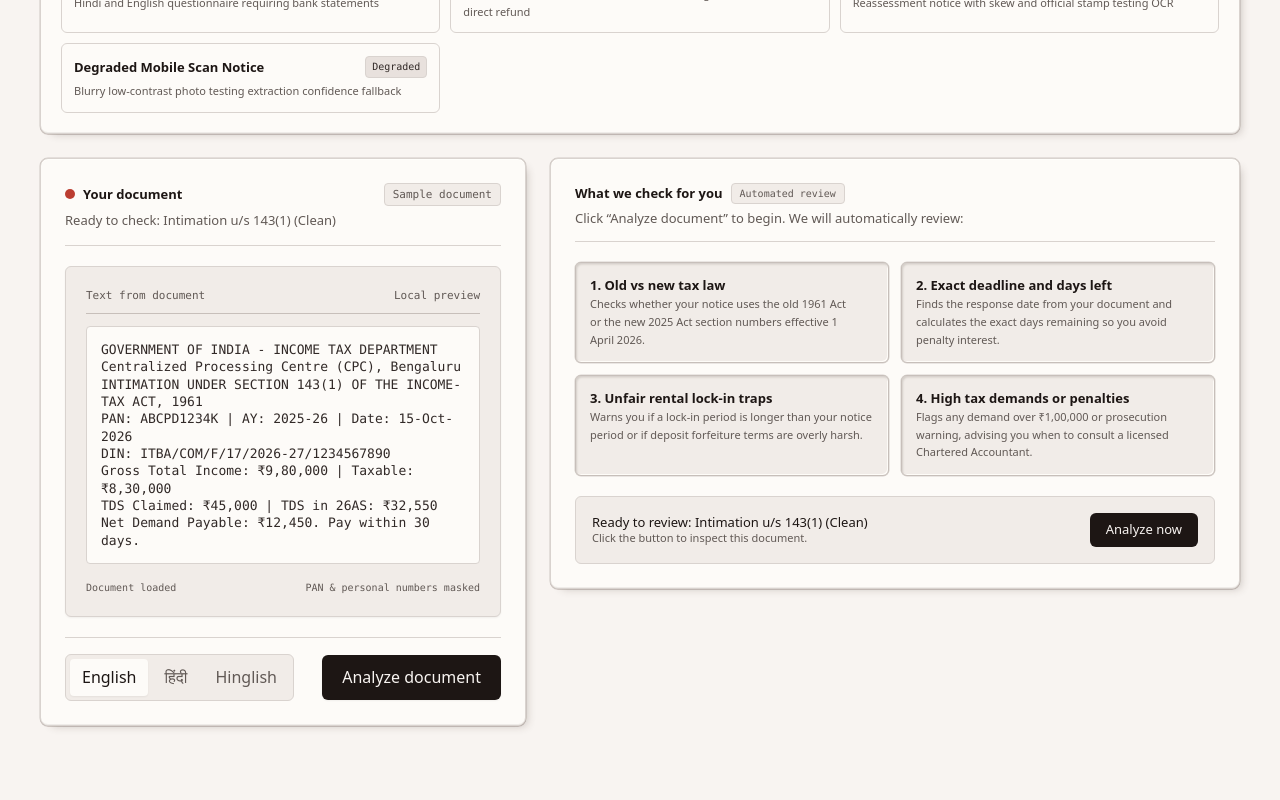
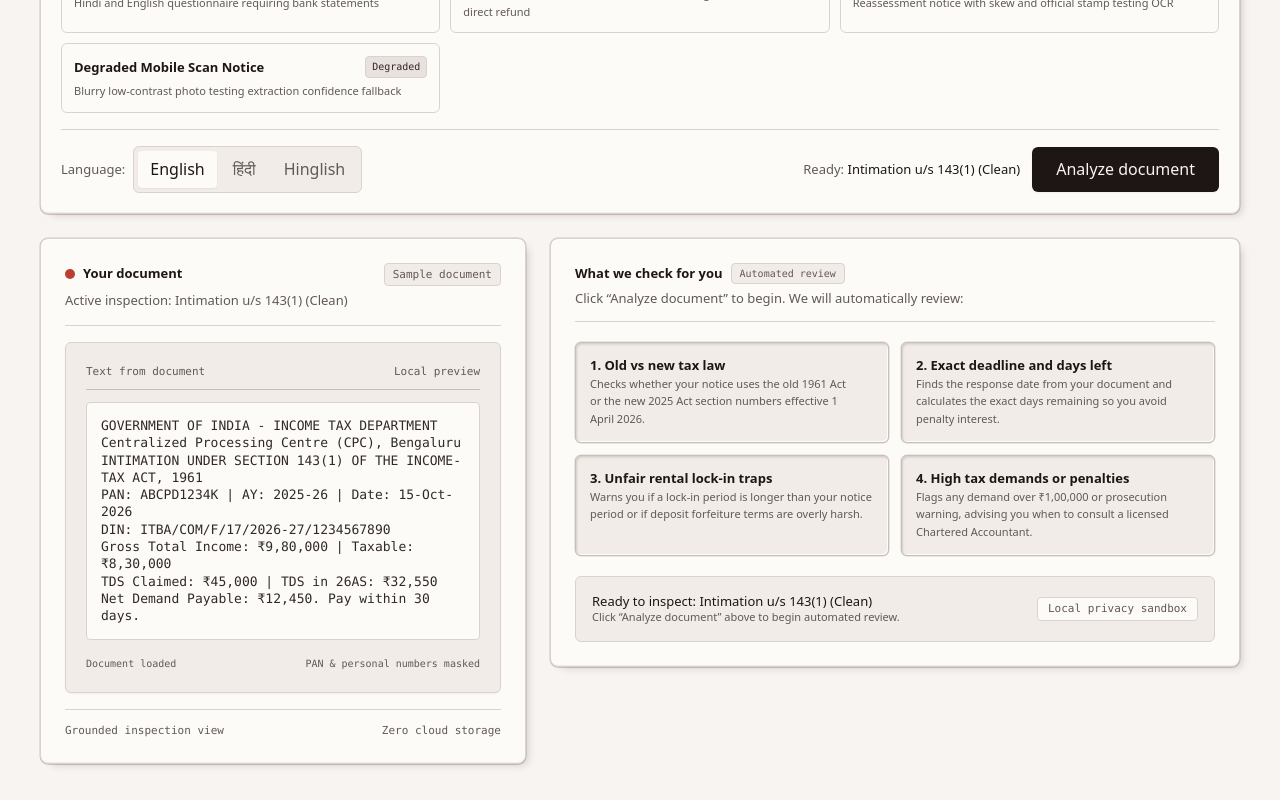
Before and after one commit to Anhad-Sharma-26/dastaavault, a Next.js app: page / in a window 1280 px wide. Shown: the part 800-1600 px from the top of the page. Built offline with nearby package versions, Linux system fonts and the light colour scheme; a web font is replaced by a local one.

Commit message:
fix(ui): eliminate duplicate document preview, reorder action controls above review progress, and align BharatCode endpoint

```diff
--- a/src/app/page.tsx
+++ b/src/app/page.tsx
@@ -241,6 +241,78 @@ export default function Home() {
               disabled={isAnalyzing}
             />
           )}
+
+          {/* Action Row: Language Selector + Analyze Document CTA */}
+          <div className="pt-4 border-t border-[var(--color-rule)] flex flex-col sm:flex-row items-stretch sm:items-center justify-between gap-3">
+            <div className="flex items-center gap-2">
+              <span className="text-xs font-medium text-[var(--color-muted)]">Language:</span>
+              <div className="flex items-center gap-1 bg-[var(--color-paper-2)] p-1 rounded-[var(--radius-input)] border border-[var(--color-rule)]">
+                <button
+                  type="button"
+                  disabled={isAnalyzing}
+                  onClick={() => setLanguage("en")}
+                  className={`px-3 py-1.5 rounded-[calc(var(--radius-input)-2px)] text-xs font-medium transition-colors whitespace-nowrap focus-visible:outline-2 focus-visible:outline-[var(--color-focus)] cursor-pointer ${
+                    language === "en"
+                      ? "bg-[var(--color-cotton)] text-[var(--color-ink)] shadow-xs"
+                      : "text-[var(--color-muted)] hover:text-[var(--color-ink)]"
+                  }`}
+                >
+                  English
+                </button>
+                <button
+                  type="button"
+                  disabled={isAnalyzing}
+                  onClick={() => setLanguage("hi")}
+                  className={`px-3 py-1.5 rounded-[calc(var(--radius-input)-2px)] text-xs font-medium transition-colors whitespace-nowrap focus-visible:outline-2 focus-visible:outline-[var(--color-focus)] cursor-pointer ${
+                    language === "hi"
+                      ? "bg-[var(--color-cotton)] text-[var(--color-ink)] shadow-xs"
+                      : "text-[var(--color-muted)] hover:text-[var(--color-ink)]"
+                  }`}
+                >
+                  हिंदी
+                </button>
+                <button
+                  type="button"
+                  disabled={isAnalyzing}
+                  onClick={() => setLanguage("hinglish")}
+                  className={`px-3 py-1.5 rounded-[calc(var(--radius-input)-2px)] text-xs font-medium transition-colors whitespace-nowrap focus-visible:outline-2 focus-visible:outline-[var(--color-focus)] cursor-pointer ${
+                    language === "hinglish"
+                      ? "bg-[var(--color-cotton)] text-[var(--color-ink)] shadow-xs"
+                      : "text-[var(--color-muted)] hover:text-[var(--color-ink)]"
+                  }`}
+                >
+                  Hinglish
+                </button>
+              </div>
+            </div>
+
+            <div className="flex items-center gap-3">
+              {docName && (
+                <span className="text-xs text-[var(--color-muted)] truncate max-w-xs hidden md:inline">
+                  Ready: <strong className="font-medium text-[var(--color-ink)]">{docName}</strong>
+                </span>
+              )}
+              <button
+                type="button"
+                disabled={(!imageBase64 && !selectedDemoId) || isAnalyzing}
+                onClick={runAnalysis}
+                className={`py-2.5 px-6 rounded-[var(--radius-input)] text-xs font-semibold transition-colors flex items-center justify-center gap-2 whitespace-nowrap shadow-xs focus-visible:outline-2 focus-visible:outline-[var(--color-focus)] ${
+                  (!imageBase64 && !selectedDemoId) || isAnalyzing
+                    ? "bg-[var(--color-paper-3)] text-[var(--color-muted)] cursor-not-allowed"
+                    : "bg-[var(--color-ink)] hover:bg-[var(--color-ink-2)] text-[var(--color-paper)] cursor-pointer"
+                }`}
+              >
+                {isAnalyzing ? (
+                  <>
+                    <span className="w-3.5 h-3.5 border-2 border-[var(--color-paper)] border-t-transparent rounded-full animate-spin"></span>
+                    <span>Reviewing document…</span>
+                  </>
+                ) : (
+                  <span>Analyze document</span>
+                )}
+              </button>
+            </div>
+          </div>
         </div>
 
         {/* Step Indicator Scan Bar (Active during analysis) */}
@@ -258,11 +330,6 @@ export default function Home() {
               selectedDemoId={selectedDemoId}
               uploadedImageBase64={imageBase64}
               uploadedDocName={docName}
-              language={language}
-              onLanguageChange={setLanguage}
-              onAnalyze={runAnalysis}
-              isAnalyzing={isAnalyzing}
-              canAnalyze={Boolean(imageBase64 || selectedDemoId)}
             />
           </div>
 
@@ -350,21 +417,16 @@ export default function Home() {
                 <div className="p-4 rounded-[var(--radius-input)] bg-[var(--color-paper-2)] border border-[var(--color-rule)] flex flex-col sm:flex-row items-start sm:items-center justify-between gap-3 text-xs">
                   <div className="space-y-0.5">
                     <span className="font-medium text-[var(--color-ink)]">
-                      Ready to review: {docName || "your document"}
+                      Ready to inspect: {docName || "your document"}
                     </span>
                     <p className="text-[11px] text-[var(--color-muted)]">
-                      Click the button to inspect this document.
+                      Click “Analyze document” above to begin automated review.
                     </p>
                   </div>
 
-                  <button
-                    type="button"
-                    onClick={runAnalysis}
-                    disabled={isAnalyzing}
-                    className="px-4 py-2 rounded-[var(--radius-input)] bg-[var(--color-ink)] hover:bg-[var(--color-ink-2)] text-[var(--color-paper)] text-xs font-semibold whitespace-nowrap cursor-pointer transition-colors focus-visible:outline-2 focus-visible:outline-[var(--color-focus)]"
-                  >
-                    Analyze now
-                  </button>
+                  <span className="text-[11px] font-mono px-2.5 py-1 rounded bg-[var(--color-cotton)] border border-[var(--color-rule)] text-[var(--color-muted)] shrink-0">
+                    Local privacy sandbox
+                  </span>
                 </div>
               </div>
             )}
--- a/src/components/DocumentViewer.tsx
+++ b/src/components/DocumentViewer.tsx
@@ -2,33 +2,22 @@
 
 import React from "react";
 import { DEMO_SIMULATIONS } from "@/lib/demo-simulator";
-import type { Language } from "@/lib/types";
 
 interface DocumentViewerProps {
   selectedDemoId?: string | null;
   uploadedImageBase64?: string | null;
   uploadedDocName?: string | null;
-  language: Language;
-  onLanguageChange: (lang: Language) => void;
-  onAnalyze: () => void;
-  isAnalyzing: boolean;
-  canAnalyze: boolean;
 }
 
 export function DocumentViewer({
   selectedDemoId,
   uploadedImageBase64,
   uploadedDocName,
-  language,
-  onLanguageChange,
-  onAnalyze,
-  isAnalyzing,
-  canAnalyze,
 }: DocumentViewerProps) {
   const sim = selectedDemoId ? DEMO_SIMULATIONS[selectedDemoId] : null;
 
   return (
-    <div className="stationery-sheet p-5 sm:p-6 space-y-5 flex flex-col justify-between min-h-[560px]">
+    <div className="stationery-sheet p-5 sm:p-6 space-y-4 flex flex-col justify-between">
       {/* Document Sheet Header */}
       <div className="space-y-1.5 pb-4 border-b border-[var(--color-rule)]">
         <div className="flex items-center justify-between gap-2">
@@ -50,12 +39,12 @@ export function DocumentViewer({
 
         <p className="text-xs text-[var(--color-muted)]">
           {uploadedDocName
-            ? `Ready to check: ${uploadedDocName}`
+            ? `Active inspection: ${uploadedDocName}`
             : "Pick a sample document above or upload your own file to begin."}
         </p>
       </div>
 
-      {/* Document Body / Preview */}
+      {/* Document Body / Single Preview Desk */}
       <div className="flex-1 flex flex-col justify-center">
         {selectedDemoId && sim ? (
           <div className="rounded-[var(--radius-input)] bg-[var(--color-paper-2)] border border-[var(--color-rule)] p-4 sm:p-5 font-mono text-xs text-[var(--color-ink)] space-y-3 leading-relaxed shadow-xs">
@@ -64,7 +53,7 @@ export function DocumentViewer({
               <span>Local preview</span>
             </div>
 
-            <div className="whitespace-pre-wrap font-mono text-[11px] sm:text-xs text-[var(--color-ink-2)] bg-[var(--color-cotton)] p-3.5 rounded border border-[var(--color-rule)] max-h-[300px] overflow-y-auto">
+            <div className="whitespace-pre-wrap font-mono text-[11px] sm:text-xs text-[var(--color-ink-2)] bg-[var(--color-cotton)] p-3.5 rounded border border-[var(--color-rule)] max-h-[380px] overflow-y-auto">
               {sim.transcription}
             </div>
 
@@ -75,17 +64,18 @@ export function DocumentViewer({
           </div>
         ) : uploadedImageBase64 ? (
           <div className="rounded-[var(--radius-input)] bg-[var(--color-paper-2)] border border-[var(--color-rule)] p-4 flex flex-col items-center justify-center space-y-2">
-            <div className="max-h-[300px] w-full overflow-hidden rounded border border-[var(--color-rule)] bg-[var(--color-cotton)] flex items-center justify-center p-2">
+            <div className="max-h-[460px] w-full overflow-hidden rounded border border-[var(--color-rule)] bg-[var(--color-cotton)] flex items-center justify-center p-2">
               {/* eslint-disable-next-line @next/next/no-img-element */}
               <img
                 src={uploadedImageBase64}
                 alt="Document preview"
-                className="max-h-[280px] max-w-full object-contain"
+                className="max-h-[440px] max-w-full object-contain"
               />
             </div>
-            <span className="text-[11px] text-[var(--color-muted)] font-mono">
-              Ready to analyze
-            </span>
+            <div className="flex items-center justify-between w-full text-[10px] text-[var(--color-muted)] pt-1">
+              <span>Single page view</span>
+              <span>Local privacy sandbox</span>
+            </div>
           </div>
         ) : (
           <div className="border border-dashed border-[var(--color-rule-2)] rounded-[var(--radius-input)] p-8 text-center space-y-2 text-[var(--color-muted)] bg-[var(--color-paper)]">
@@ -102,63 +92,10 @@ export function DocumentViewer({
         )}
       </div>
 
-      {/* Action Controls & Language Bar */}
-      <div className="pt-4 border-t border-[var(--color-rule)] space-y-3">
-        <div className="flex flex-col sm:flex-row items-stretch sm:items-center justify-between gap-3">
-          {/* Language Selector */}
-          <div className="flex items-center gap-1 bg-[var(--color-paper-2)] p-1 rounded-[var(--radius-input)] border border-[var(--color-rule)]">
-            <button
-              type="button"
-              disabled={isAnalyzing}
-              onClick={() => onLanguageChange("en")}
-              className={`px-3 py-1.5 rounded-[calc(var(--radius-input)-2px)] text-xs font-medium transition-colors whitespace-nowrap focus-visible:outline-2 focus-visible:outline-[var(--color-focus)] cursor-pointer ${
-                language === "en"
-                  ? "bg-[var(--color-cotton)] text-[var(--color-ink)] shadow-xs"
-                  : "text-[var(--color-muted)] hover:text-[var(--color-ink)]"
-              }`}
-            >
-              English
-            </button>
-            <button
-              type="button"
-              disabled={isAnalyzing}
-              onClick={() => onLanguageChange("hi")}
-              className={`px-3 py-1.5 rounded-[calc(var(--radius-input)-2px)] text-xs font-medium transition-colors whitespace-nowrap focus-visible:outline-2 focus-visible:outline-[var(--color-focus)] cursor-pointer ${
-                language === "hi"
-                  ? "bg-[var(--color-cotton)] text-[var(--color-ink)] shadow-xs"
-                  : "text-[var(--color-muted)] hover:text-[var(--color-ink)]"
-              }`}
-            >
-              हिंदी
-            </button>
-            <button
-              type="button"
-              disabled={isAnalyzing}
-              onClick={() => onLanguageChange("hinglish")}
-              className={`px-3 py-1.5 rounded-[calc(var(--radius-input)-2px)] text-xs font-medium transition-colors whitespace-nowrap focus-visible:outline-2 focus-visible:outline-[var(--color-focus)] cursor-pointer ${
-                language === "hinglish"
-                  ? "bg-[var(--color-cotton)] text-[var(--color-ink)] shadow-xs"
-                  : "text-[var(--color-muted)] hover:text-[var(--color-ink)]"
-              }`}
-            >
-              Hinglish
-            </button>
-          </div>
-
-          {/* Primary Action Button */}
-          <button
-            type="button"
-            disabled={!canAnalyze || isAnalyzing}
-            onClick={onAnalyze}
-            className={`py-2.5 px-5 rounded-[var(--radius-input)] text-xs font-semibold transition-colors flex items-center justify-center gap-2 whitespace-nowrap shadow-xs focus-visible:outline-2 focus-visible:outline-[var(--color-focus)] ${
-              !canAnalyze || isAnalyzing
-                ? "bg-[var(--color-paper-3)] text-[var(--color-muted)] cursor-not-allowed"
-                : "bg-[var(--color-ink)] hover:bg-[var(--color-ink-2)] text-[var(--color-paper)] cursor-pointer"
-            }`}
-          >
-            {isAnalyzing ? "Analyzing…" : "Analyze document"}
-          </button>
-        </div>
+      {/* Sheet Footer Info */}
+      <div className="pt-3 border-t border-[var(--color-rule)] flex items-center justify-between text-[11px] text-[var(--color-muted)] font-mono">
+        <span>Grounded inspection view</span>
+        <span>Zero cloud storage</span>
       </div>
     </div>
   );
```
Also changed, not shown: src/components/FileUpload.tsx (+17 -11 lines), src/lib/bharatcode-client.ts (+34 -14 lines).
